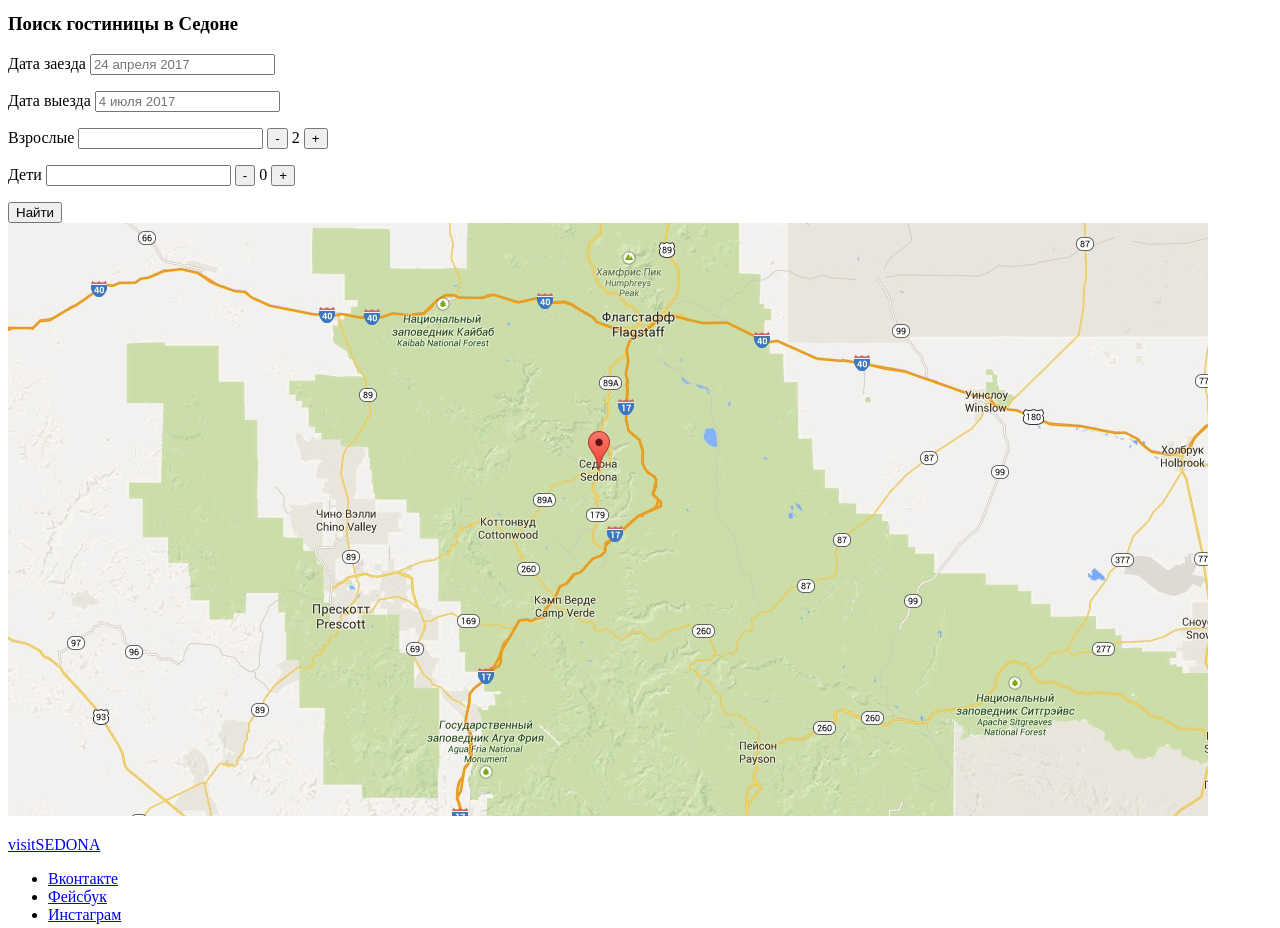
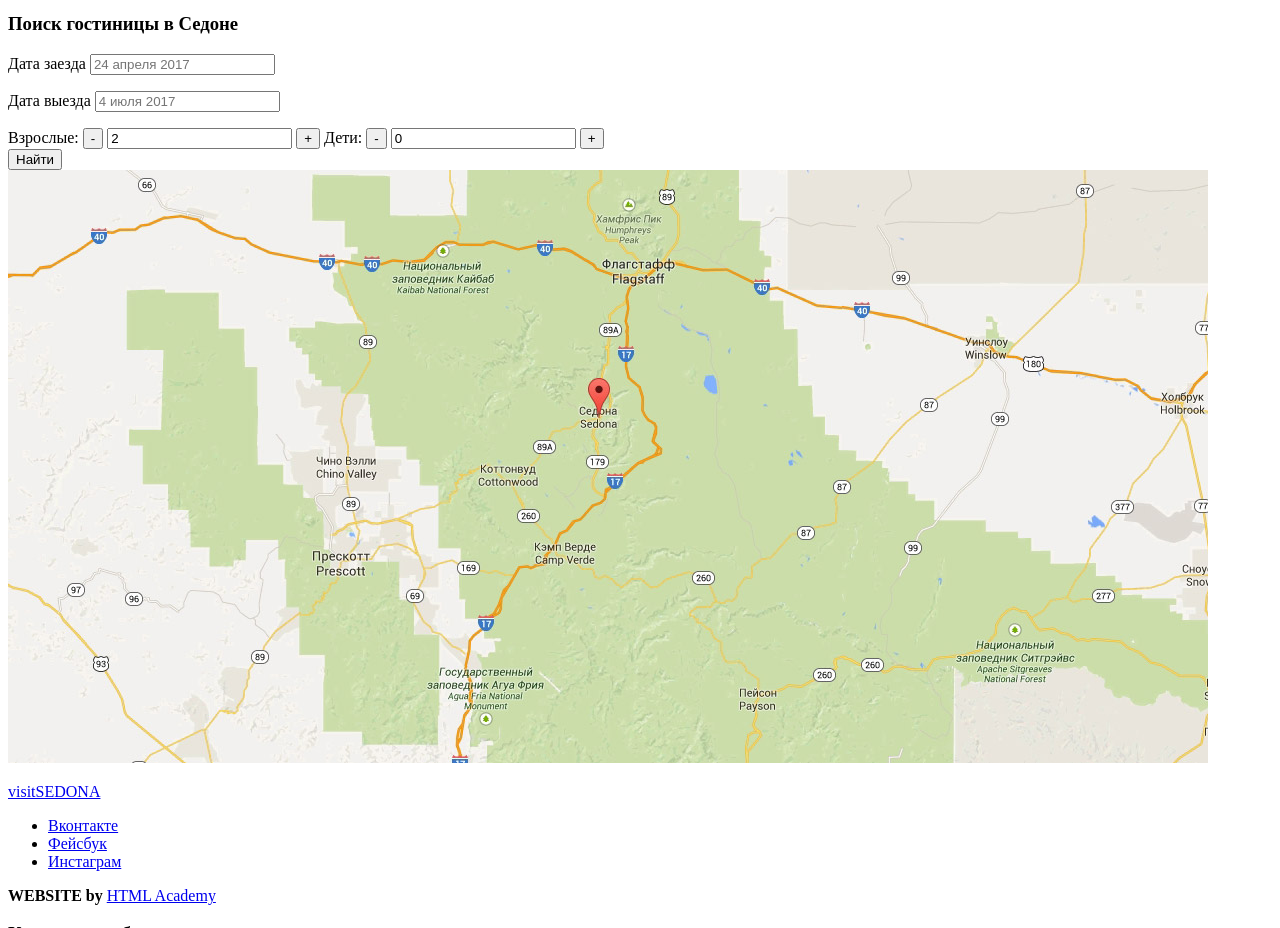
Before and after one commit to Anastasija-Jakovleva/311007-sedona, a plain HTML site: page index.html in a window 1280 px wide. Shown: the part 2320-3248 px from the top of the page. Drawn offline with Linux system fonts and the light colour scheme.

Commit message:
Правка 3 (3,4 задание)

```diff
--- a/index.html
+++ b/index.html
@@ -91,23 +91,19 @@
                <input id="date-of-departure" type="text" name="text"
                placeholder="4 июля 2017">
              </p>
-             <p>
-               <label for=adults>Взрослые</label>
-                 <input id=adults>
-                 <button type="button">-</button>
-                 2
-                 <button type="button">+</button>
-               </p>
-               <p>
-                 <label for=childrens>Дети</label>
-                   <input id=childrens>
-                   <button type="button">-</button>
-                   0
-                   <button type="button">+</button>
-                 </p>
-
+             <div>
+               <label for="adults">Взрослые:</label>
+                 <button class="filter-button" type="button">-</button>
+                 <input id="adults" value="2">
+                 <button class="filter-button" type="button">+</button>
+                 <label for="childrens">Дети:</label>
+                   <button class="filter-button" type="button">-</button>
+                   <input id="childrens" value="0">
+                   <button class="filter-button" type="button">+</button>
+              </div>
+            <div>
              <button type="submit" class="filter-button button">Найти</button>
-
+           </div>
        </form>
        </section>
 
```
